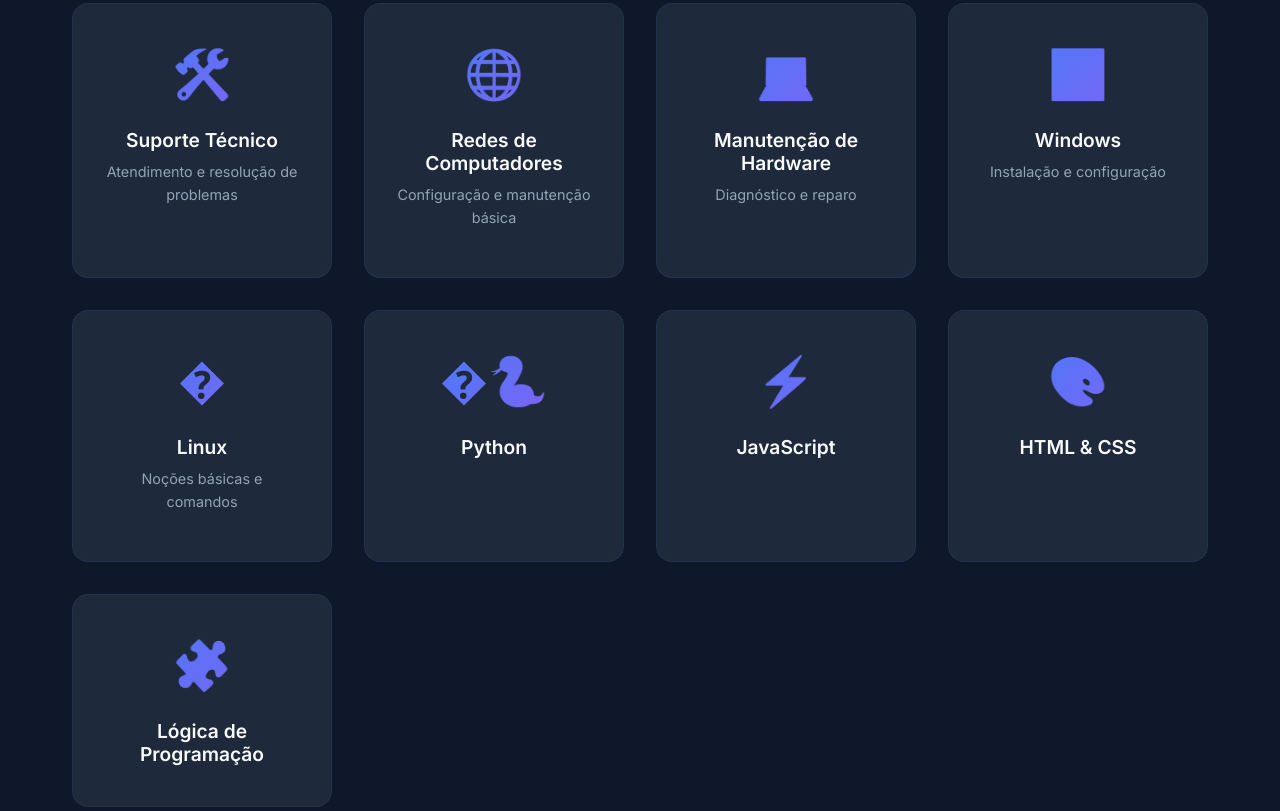
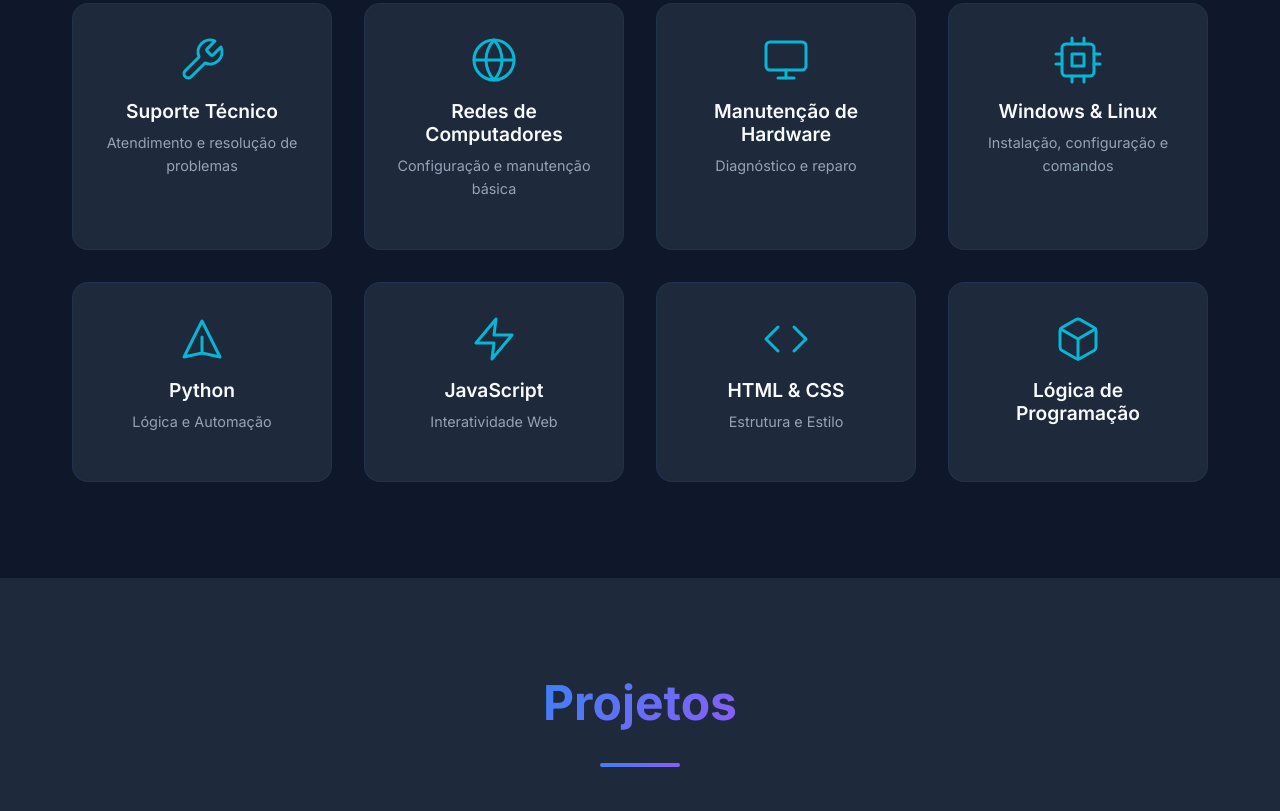
Before and after one commit to RianW-Dev/portfolio, a plain HTML site: page index.html in a window 1280 px wide. Shown: the part 1775-2586 px from the top of the page. Drawn offline with Linux system fonts and the light colour scheme.

Commit message:
corrigindo emojis nos cards

```diff
--- a/index.html
+++ b/index.html
@@ -89,52 +89,111 @@
             </div>
             <div class="skills-grid">
                 <div class="skill-card">
-                    <div class="skill-icon">🛠️</div>
+                    <div class="skill-icon">
+                        <svg xmlns="http://www.w3.org/2000/svg" width="24" height="24" viewBox="0 0 24 24" fill="none"
+                            stroke="currentColor" stroke-width="2" stroke-linecap="round" stroke-linejoin="round">
+                            <path
+                                d="M14.7 6.3a1 1 0 0 0 0 1.4l1.6 1.6a1 1 0 0 0 1.4 0l3.77-3.77a6 6 0 0 1-7.94 7.94l-6.91 6.91a2.12 2.12 0 0 1-3-3l6.91-6.91a6 6 0 0 1 7.94-7.94l-3.76 3.76z">
+                            </path>
+                        </svg>
+                    </div>
                     <h3 class="skill-name">Suporte Técnico</h3>
                     <p class="skill-level">Atendimento e resolução de problemas</p>
                 </div>
 
                 <div class="skill-card">
-                    <div class="skill-icon">🌐</div>
+                    <div class="skill-icon">
+                        <svg xmlns="http://www.w3.org/2000/svg" width="24" height="24" viewBox="0 0 24 24" fill="none"
+                            stroke="currentColor" stroke-width="2" stroke-linecap="round" stroke-linejoin="round">
+                            <circle cx="12" cy="12" r="10"></circle>
+                            <line x1="2" y1="12" x2="22" y2="12"></line>
+                            <path
+                                d="M12 2a15.3 15.3 0 0 1 4 10 15.3 15.3 0 0 1-4 10 15.3 15.3 0 0 1-4-10 15.3 15.3 0 0 1 4-10z">
+                            </path>
+                        </svg>
+                    </div>
                     <h3 class="skill-name">Redes de Computadores</h3>
                     <p class="skill-level">Configuração e manutenção básica</p>
                 </div>
 
                 <div class="skill-card">
-                    <div class="skill-icon">💻</div>
+                    <div class="skill-icon">
+                        <svg xmlns="http://www.w3.org/2000/svg" width="24" height="24" viewBox="0 0 24 24" fill="none"
+                            stroke="currentColor" stroke-width="2" stroke-linecap="round" stroke-linejoin="round">
+                            <rect x="2" y="3" width="20" height="14" rx="2" ry="2"></rect>
+                            <line x1="8" y1="21" x2="16" y2="21"></line>
+                            <line x1="12" y1="17" x2="12" y2="21"></line>
+                        </svg>
+                    </div>
                     <h3 class="skill-name">Manutenção de Hardware</h3>
                     <p class="skill-level">Diagnóstico e reparo</p>
                 </div>
 
                 <div class="skill-card">
-                    <div class="skill-icon">🪟</div>
-                    <h3 class="skill-name">Windows</h3>
-                    <p class="skill-level">Instalação e configuração</p>
+                    <div class="skill-icon">
+                        <svg xmlns="http://www.w3.org/2000/svg" width="24" height="24" viewBox="0 0 24 24" fill="none"
+                            stroke="currentColor" stroke-width="2" stroke-linecap="round" stroke-linejoin="round">
+                            <rect x="4" y="4" width="16" height="16" rx="2" ry="2"></rect>
+                            <rect x="9" y="9" width="6" height="6"></rect>
+                            <line x1="9" y1="1" x2="9" y2="4"></line>
+                            <line x1="15" y1="1" x2="15" y2="4"></line>
+                            <line x1="9" y1="20" x2="9" y2="23"></line>
+                            <line x1="15" y1="20" x2="15" y2="23"></line>
+                            <line x1="20" y1="9" x2="23" y2="9"></line>
+                            <line x1="20" y1="14" x2="23" y2="14"></line>
+                            <line x1="1" y1="9" x2="4" y2="9"></line>
+                            <line x1="1" y1="14" x2="4" y2="14"></line>
+                        </svg>
+                    </div>
+                    <h3 class="skill-name">Windows & Linux</h3>
+                    <p class="skill-level">Instalação, configuração e comandos</p>
                 </div>
 
                 <div class="skill-card">
-                    <div class="skill-icon">�</div>
-                    <h3 class="skill-name">Linux</h3>
-                    <p class="skill-level">Noções básicas e comandos</p>
+                    <div class="skill-icon">
+                        <svg xmlns="http://www.w3.org/2000/svg" width="24" height="24" viewBox="0 0 24 24" fill="none"
+                            stroke="currentColor" stroke-width="2" stroke-linecap="round" stroke-linejoin="round">
+                            <path d="M12 19l9 2-9-18-9 18 9-2zm0 0v-8"></path>
+                        </svg>
+                    </div>
+                    <h3 class="skill-name">Python</h3>
+                    <p class="skill-level">Lógica e Automação</p>
                 </div>
 
                 <div class="skill-card">
-                    <div class="skill-icon">�🐍</div>
-                    <h3 class="skill-name">Python</h3>
+                    <div class="skill-icon">
+                        <svg xmlns="http://www.w3.org/2000/svg" width="24" height="24" viewBox="0 0 24 24" fill="none"
+                            stroke="currentColor" stroke-width="2" stroke-linecap="round" stroke-linejoin="round">
+                            <polygon points="13 2 3 14 12 14 11 22 21 10 12 10 13 2"></polygon>
+                        </svg>
+                    </div>
+                    <h3 class="skill-name">JavaScript</h3>
+                    <p class="skill-level">Interatividade Web</p>
                 </div>
 
                 <div class="skill-card">
-                    <div class="skill-icon">⚡</div>
-                    <h3 class="skill-name">JavaScript</h3>
+                    <div class="skill-icon">
+                        <svg xmlns="http://www.w3.org/2000/svg" width="24" height="24" viewBox="0 0 24 24" fill="none"
+                            stroke="currentColor" stroke-width="2" stroke-linecap="round" stroke-linejoin="round">
+                            <polyline points="16 18 22 12 16 6"></polyline>
+                            <polyline points="8 6 2 12 8 18"></polyline>
+                        </svg>
+                    </div>
+                    <h3 class="skill-name">HTML & CSS</h3>
+                    <p class="skill-level">Estrutura e Estilo</p>
                 </div>
 
                 <div class="skill-card">
-                    <div class="skill-icon">🎨</div>
-                    <h3 class="skill-name">HTML & CSS</h3>
-                </div>
-
-                <div class="skill-card">
-                    <div class="skill-icon">🧩</div>
+                    <div class="skill-icon">
+                        <svg xmlns="http://www.w3.org/2000/svg" width="24" height="24" viewBox="0 0 24 24" fill="none"
+                            stroke="currentColor" stroke-width="2" stroke-linecap="round" stroke-linejoin="round">
+                            <path
+                                d="M21 16V8a2 2 0 0 0-1-1.73l-7-4a2 2 0 0 0-2 0l-7 4A2 2 0 0 0 3 8v8a2 2 0 0 0 1 1.73l7 4a2 2 0 0 0 2 0l7-4A2 2 0 0 0 21 16z">
+                            </path>
+                            <polyline points="3.27 6.96 12 12.01 20.73 6.96"></polyline>
+                            <line x1="12" y1="22.08" x2="12" y2="12"></line>
+                        </svg>
+                    </div>
                     <h3 class="skill-name">Lógica de Programação</h3>
                 </div>
             </div>
--- a/styles.css
+++ b/styles.css
@@ -430,10 +430,16 @@
 .skill-icon {
   font-size: 3rem;
   margin-bottom: var(--spacing-sm);
-  background: var(--gradient-primary);
-  -webkit-background-clip: text;
-  -webkit-text-fill-color: transparent;
-  background-clip: text;
+  display: flex;
+  justify-content: center;
+  align-items: center;
+  color: var(--accent-cyan);
+}
+
+.skill-icon svg {
+  width: 3rem;
+  height: 3rem;
+  stroke-width: 1.5;
 }
 
 .skill-name {
```
